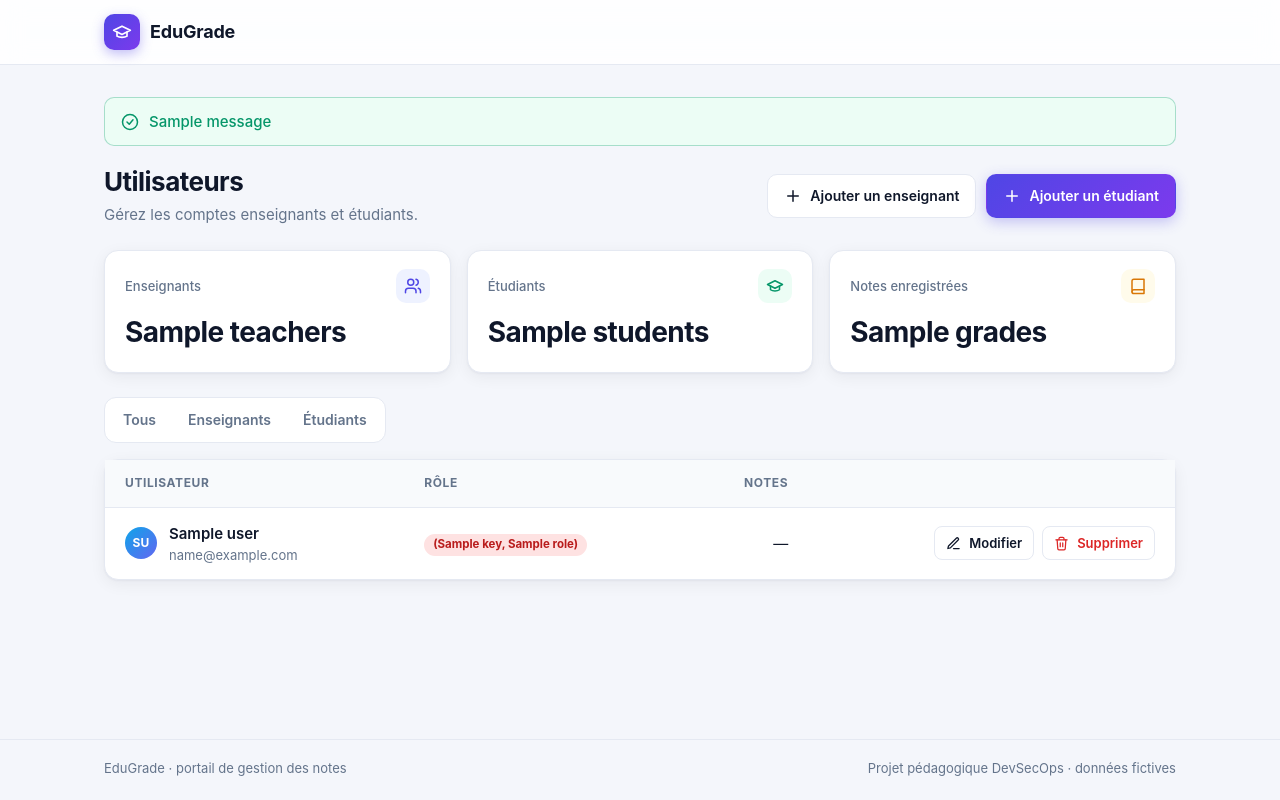
After one commit to emirghdiri/edugrade-devsecops, a Flask app: template app/templates/admin/users.html in a window 1280 px wide. The commit adds this page. Run offline with Flask 3, Linux system fonts and the light colour scheme; the template is opened without the code that fills it: most values are stand-ins (such as "Sample title", 1, 10 or a date in 2020); one stand-in notice (Sample message) is shown; some libraries are stand-ins or nearby versions.

Commit message:
feat(admin): gère les comptes enseignants et étudiants (création, liste, modification, suppression)

```diff
--- a/app/__init__.py
+++ b/app/__init__.py
@@ -29,12 +29,10 @@ def create_app(test_config: dict | None = None) -> Flask:
     db.init_app(app)
     security.init_app(app)
 
-    from . import auth, management, student, teacher
+    from . import admin, auth, management, student, teacher
 
-    app.register_blueprint(auth.bp)
-    app.register_blueprint(student.bp)
-    app.register_blueprint(teacher.bp)
-    app.register_blueprint(management.bp)
+    for module in (auth, student, teacher, management, admin):
+        app.register_blueprint(module.bp)
 
     @app.get("/healthz")
     def healthz():
--- a/app/static/style.css
+++ b/app/static/style.css
@@ -118,6 +118,7 @@ h2 { font-size: 17px; font-weight: 650; }
 .badge { display: inline-flex; align-items: center; gap: 4px; font-size: 11.5px; padding: 2px 9px; border-radius: 999px; font-weight: 650; }
 .badge-teacher { background: #f3e8ff; color: #7e22ce; }
 .badge-student { background: var(--success-soft); color: var(--success); }
+.badge-admin { background: #fee2e2; color: #b91c1c; }
 @media (prefers-color-scheme: dark) { .badge-teacher { background: #2a1846; color: #d8b4fe; } }
 
 /* ---------- Boutons ---------- */
@@ -135,6 +136,24 @@ h2 { font-size: 17px; font-weight: 650; }
 .btn-ghost { background: transparent; border-color: transparent; color: var(--muted); }
 .btn-ghost:hover { color: var(--danger); background: var(--danger-soft); border-color: transparent; }
 .btn-sm { padding: 6px 11px; font-size: 13px; border-radius: 8px; }
+.btn-danger { color: var(--danger); }
+.btn-danger:hover { background: var(--danger-soft); border-color: color-mix(in srgb, var(--danger) 35%, var(--border)); }
+.btn-danger-solid { background: var(--danger); border-color: transparent; color: #fff; }
+.btn-danger-solid:hover { background: var(--danger); filter: brightness(1.08); border-color: transparent; }
+.head-actions { display: flex; gap: 10px; flex-wrap: wrap; }
+
+/* Onglets de filtre */
+.tabs { display: inline-flex; gap: 4px; padding: 4px; margin-bottom: 16px; background: var(--surface); border: 1px solid var(--border); border-radius: 12px; }
+.tabs a { padding: 7px 14px; border-radius: 9px; color: var(--muted); font-weight: 600; font-size: 14px; }
+.tabs a:hover { color: var(--text); text-decoration: none; }
+.tabs a.active { background: var(--primary-soft); color: var(--primary); }
+
+/* Confirmation de suppression */
+.danger-card { border-top: 4px solid var(--danger); }
+.danger-head { display: flex; gap: 14px; align-items: flex-start; }
+.danger-head h1 { font-size: 21px; }
+.details { margin: 18px 0 22px; padding: 14px 18px 14px 34px; background: var(--surface-2); border: 1px solid var(--border); border-radius: var(--radius-sm); }
+.details li { margin: 3px 0; }
 .btn-block { width: 100%; }
 .btn-icon { padding: 9px; }
 :focus-visible { outline: 3px solid color-mix(in srgb, var(--primary) 45%, transparent); outline-offset: 2px; }
--- a/app/student.py
+++ b/app/student.py
@@ -19,8 +19,8 @@ def _average(grades: list[dict]) -> float | None:
 @bp.route("/")
 @login_required
 def index():
-    if session.get("role") == "teacher":
-        return redirect(url_for("teacher.students"))
+    if session.get("role") in ("teacher", "admin"):
+        return redirect(url_for("teacher.students" if session["role"] == "teacher" else "admin.users"))
     return redirect(url_for("student.dashboard"))
 
 
--- a/app/templates/_ui.html
+++ b/app/templates/_ui.html
@@ -23,6 +23,8 @@
 {%- elif name == "shield" -%}<path d="M12 22s8-4 8-10V5l-8-3-8 3v7c0 6 8 10 8 10Z"/>
 {%- elif name == "trend" -%}<path d="m22 7-8.5 8.5-5-5L2 17"/><path d="M16 7h6v6"/>
 {%- elif name == "down" -%}<path d="m22 17-8.5-8.5-5 5L2 7"/><path d="M16 17h6v-6"/>
+{%- elif name == "trash" -%}<path d="M3 6h18"/><path d="M8 6V4a2 2 0 0 1 2-2h4a2 2 0 0 1 2 2v2"/><path d="M19 6l-1 14a2 2 0 0 1-2 2H8a2 2 0 0 1-2-2L5 6"/><path d="M10 11v6M14 11v6"/>
+{%- elif name == "settings" -%}<circle cx="12" cy="12" r="3"/><path d="M12 2v3M12 19v3M4.2 4.2l2.1 2.1M17.7 17.7l2.1 2.1M2 12h3M19 12h3M4.2 19.8l2.1-2.1M17.7 6.3l2.1-2.1"/>
 {%- elif name == "clock" -%}<circle cx="12" cy="12" r="10"/><path d="M12 6v6l4 2"/>
 {%- endif -%}
 </svg>
--- /dev/null
+++ b/app/templates/admin/users.html
@@ -0,0 +1,79 @@
+{% extends "base.html" %}
+{% import "_ui.html" as ui with context %}
+{% block title %}Utilisateurs{% endblock %}
+{% block content %}
+<div class="page-head">
+  <div>
+    <h1>Utilisateurs</h1>
+    <p class="muted">Gérez les comptes enseignants et étudiants.</p>
+  </div>
+  <div class="head-actions">
+    <a class="btn" href="{{ url_for('admin.new_user', role='teacher') }}">{{ ui.icon("plus") }} Ajouter un enseignant</a>
+    <a class="btn btn-primary" href="{{ url_for('admin.new_user', role='student') }}">{{ ui.icon("plus") }} Ajouter un étudiant</a>
+  </div>
+</div>
+
+<div class="stats">
+  <div class="stat">
+    <div class="stat-top">Enseignants <span class="stat-icon">{{ ui.icon("users") }}</span></div>
+    <div class="stat-value">{{ stats.teachers }}</div>
+  </div>
+  <div class="stat">
+    <div class="stat-top">Étudiants <span class="stat-icon green">{{ ui.icon("cap") }}</span></div>
+    <div class="stat-value">{{ stats.students }}</div>
+  </div>
+  <div class="stat">
+    <div class="stat-top">Notes enregistrées <span class="stat-icon amber">{{ ui.icon("book") }}</span></div>
+    <div class="stat-value">{{ stats.grades }}</div>
+  </div>
+</div>
+
+<nav class="tabs" aria-label="Filtrer par rôle">
+  <a href="{{ url_for('admin.users') }}" class="{{ 'active' if not role }}">Tous</a>
+  <a href="{{ url_for('admin.users', role='teacher') }}" class="{{ 'active' if role == 'teacher' }}">Enseignants</a>
+  <a href="{{ url_for('admin.users', role='student') }}" class="{{ 'active' if role == 'student' }}">Étudiants</a>
+</nav>
+
+<section class="card">
+  <div class="table-wrap">
+    <table>
+      <thead>
+        <tr>
+          <th>Utilisateur</th>
+          <th>Rôle</th>
+          <th class="num hide-sm">Notes</th>
+          <th><span class="sr-only">Actions</span></th>
+        </tr>
+      </thead>
+      <tbody>
+        {% for u in users %}
+        <tr data-testid="user-row">
+          <td>
+            <div class="person">
+              {{ ui.avatar(u.name, u.id, "sm") }}
+              <div>
+                <div class="person-name" data-testid="user-name">{{ u.name }}</div>
+                <div class="person-mail">{{ u.email }}</div>
+              </div>
+            </div>
+          </td>
+          <td><span class="badge badge-{{ u.role }}">{{ roles[u.role] }}</span></td>
+          <td class="num hide-sm">{{ u.grade_count if u.role == 'student' else "—" }}</td>
+          <td>
+            <div class="actions">
+              {% if u.role == 'student' %}
+              <a class="btn btn-sm" href="{{ url_for('student.grades', student_id=u.id) }}" title="Voir les notes">{{ ui.icon("eye", 15) }}<span>Notes</span></a>
+              {% endif %}
+              <a class="btn btn-sm" href="{{ url_for('admin.edit_user', user_id=u.id) }}">{{ ui.icon("edit", 15) }}<span>Modifier</span></a>
+              <a class="btn btn-sm btn-danger" href="{{ url_for('admin.delete_user', user_id=u.id) }}">{{ ui.icon("trash", 15) }}<span>Supprimer</span></a>
+            </div>
+          </td>
+        </tr>
+        {% else %}
+        <tr><td colspan="4" class="empty">{{ ui.icon("users", 40) }}<div>Aucun utilisateur.</div></td></tr>
+        {% endfor %}
+      </tbody>
+    </table>
+  </div>
+</section>
+{% endblock %}
--- a/app/templates/base.html
+++ b/app/templates/base.html
@@ -17,9 +17,11 @@
       </a>
       {% if session.user_id %}
       <nav class="nav" aria-label="Navigation principale">
-        {% if session.role == 'teacher' %}
-          <a href="{{ url_for('teacher.students') }}" class="{{ 'active' if request.blueprint == 'teacher' or request.endpoint in ('student.grades', 'manage.new_student') }}">{{ ui.icon("users") }}<span>Étudiants</span></a>
-          <a href="{{ url_for('manage.subjects') }}" class="{{ 'active' if request.endpoint == 'manage.subjects' }}">{{ ui.icon("book") }}<span>Matières</span></a>
+        {% if session.role == 'admin' %}
+          <a href="{{ url_for('admin.users') }}" class="{{ 'active' if request.blueprint == 'admin' or request.endpoint == 'student.grades' }}">{{ ui.icon("users") }}<span>Utilisateurs</span></a>
+        {% elif session.role == 'teacher' %}
+          <a href="{{ url_for('teacher.students') }}" class="{{ 'active' if request.blueprint == 'teacher' or request.endpoint == 'student.grades' }}">{{ ui.icon("users") }}<span>Étudiants</span></a>
+          <a href="{{ url_for('manage.subjects') }}" class="{{ 'active' if request.blueprint == 'manage' }}">{{ ui.icon("book") }}<span>Matières</span></a>
         {% else %}
           <a href="{{ url_for('student.dashboard') }}" class="{{ 'active' if request.endpoint == 'student.dashboard' }}">{{ ui.icon("grid") }}<span>Tableau de bord</span></a>
           <a href="{{ url_for('student.grades', student_id=session.user_id) }}" class="{{ 'active' if request.endpoint == 'student.grades' }}">{{ ui.icon("book") }}<span>Mes notes</span></a>
@@ -28,7 +30,7 @@
       <div class="user">
         <div class="user-text">
           <span class="user-name">{{ session.name }}</span>
-          <span class="badge badge-{{ session.role }}">{{ 'Enseignant' if session.role == 'teacher' else 'Étudiant' }}</span>
+          <span class="badge badge-{{ session.role }}">{{ {'admin': 'Administrateur', 'teacher': 'Enseignant'}.get(session.role, 'Étudiant') }}</span>
         </div>
         {{ ui.avatar(session.name, session.user_id) }}
         <form method="post" action="{{ url_for('auth.logout') }}" class="inline">
```
Also changed, not shown: app/admin.py (added, +148 -0 lines), app/templates/admin/user_form.html (added, +68 -0 lines), app/templates/confirm_delete.html (added, +28 -0 lines).
